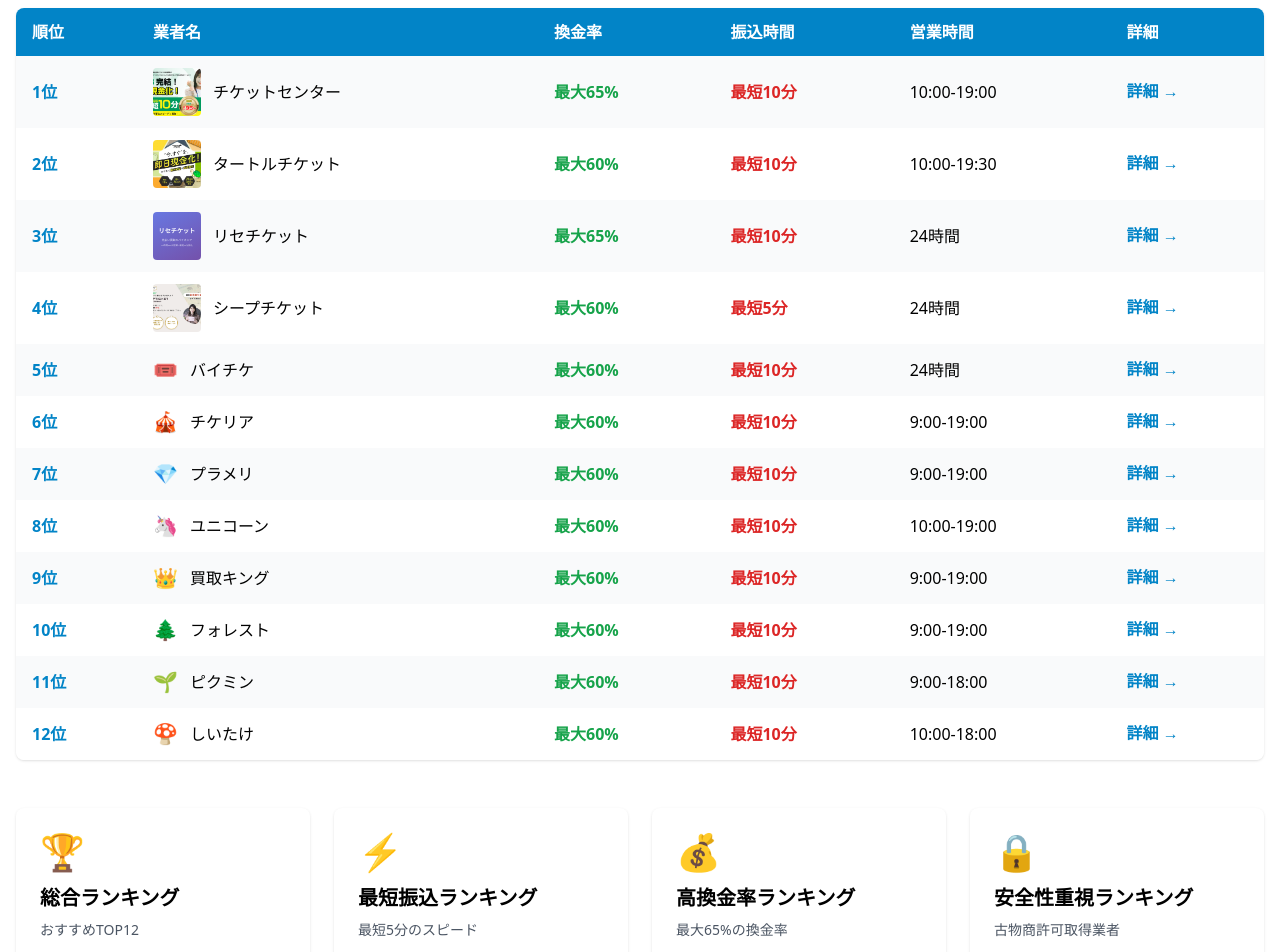
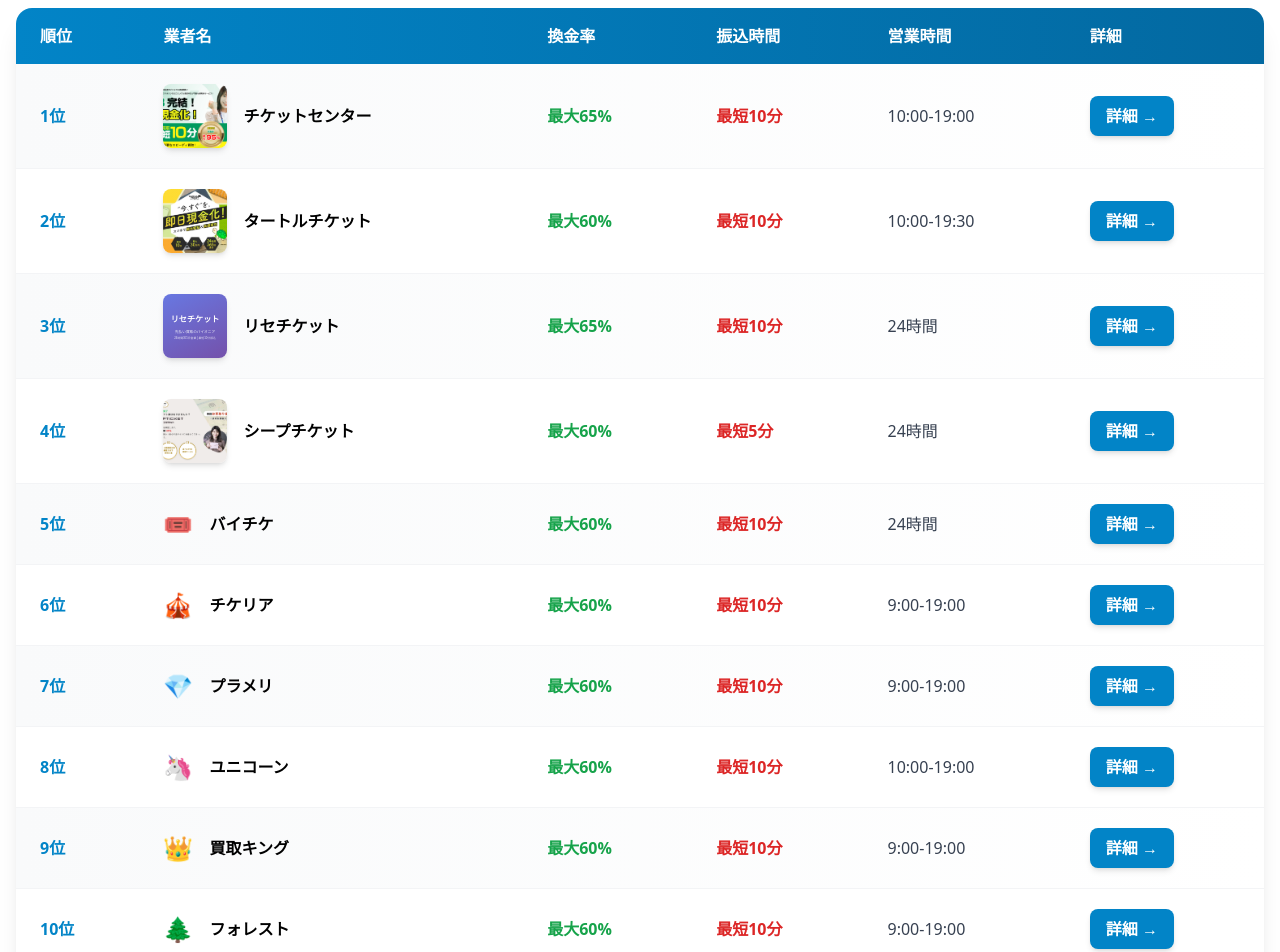
Before and after one commit to webmaster0818/smartcash, a Next.js app: page / in a window 1280 px wide. Shown: the part 520-1472 px from the top of the page. Built offline with nearby package versions, Linux system fonts and the light colour scheme.

Commit message:
Phase 9完了：カード型デザイン強化（グラデーション・余白・ホバーアニメーション）

```diff
--- a/app/page.tsx
+++ b/app/page.tsx
@@ -37,37 +37,37 @@
         <h2 className="text-xl md:text-2xl lg:text-3xl font-bold mb-6 md:mb-8 text-center">先払い買取業者12社 比較一覧</h2>
 
         {/* PC版：テーブル表示 */}
-        <div className="hidden md:block overflow-x-auto bg-white rounded-lg shadow">
+        <div className="hidden md:block overflow-x-auto bg-white rounded-2xl shadow-xl">
           <table className="w-full">
-            <thead className="bg-primary-600 text-white">
+            <thead className="bg-gradient-to-r from-primary-600 to-primary-700 text-white">
               <tr>
-                <th className="px-4 py-3 text-left text-sm lg:text-base">順位</th>
-                <th className="px-4 py-3 text-left text-sm lg:text-base">業者名</th>
-                <th className="px-4 py-3 text-left text-sm lg:text-base">換金率</th>
-                <th className="px-4 py-3 text-left text-sm lg:text-base">振込時間</th>
-                <th className="px-4 py-3 text-left text-sm lg:text-base">営業時間</th>
-                <th className="px-4 py-3 text-left text-sm lg:text-base">詳細</th>
+                <th className="px-6 py-4 text-left text-sm lg:text-base font-bold">順位</th>
+                <th className="px-6 py-4 text-left text-sm lg:text-base font-bold">業者名</th>
+                <th className="px-6 py-4 text-left text-sm lg:text-base font-bold">換金率</th>
+                <th className="px-6 py-4 text-left text-sm lg:text-base font-bold">振込時間</th>
+                <th className="px-6 py-4 text-left text-sm lg:text-base font-bold">営業時間</th>
+                <th className="px-6 py-4 text-left text-sm lg:text-base font-bold">詳細</th>
               </tr>
             </thead>
             <tbody>
               {vendors.map((vendor, index) => (
-                <tr key={vendor.rank} className={index % 2 === 0 ? 'bg-gray-50' : 'bg-white'}>
-                  <td className="px-4 py-3 font-bold text-primary-600 text-sm lg:text-base">{vendor.rank}位</td>
-                  <td className="px-4 py-3 text-sm lg:text-base">
-                    <div className="flex items-center gap-3">
+                <tr key={vendor.rank} className={`${index % 2 === 0 ? 'bg-gradient-to-r from-gray-50 to-white' : 'bg-white'} hover:bg-primary-50 transition-colors duration-200 border-b border-gray-100`}>
+                  <td className="px-6 py-5 font-bold text-primary-600 text-sm lg:text-base">{vendor.rank}位</td>
+                  <td className="px-6 py-5 text-sm lg:text-base">
+                    <div className="flex items-center gap-4">
                       {vendor.image ? (
-                        <img src={vendor.image} alt={vendor.name} className="w-12 h-12 object-cover rounded" />
+                        <img src={vendor.image} alt={vendor.name} className="w-16 h-16 object-cover rounded-lg shadow-md" />
                       ) : (
-                        <span className="text-xl">{vendor.emoji}</span>
+                        <span className="text-2xl">{vendor.emoji}</span>
                       )}
-                      <span>{vendor.name}</span>
+                      <span className="font-semibold">{vendor.name}</span>
                     </div>
                   </td>
-                  <td className="px-4 py-3 font-bold text-green-600 text-sm lg:text-base">{vendor.rate}</td>
-                  <td className="px-4 py-3 font-bold text-red-600 text-sm lg:text-base">{vendor.speed}</td>
-                  <td className="px-4 py-3 text-sm lg:text-base">{vendor.hours}</td>
-                  <td className="px-4 py-3">
-                    <a href={vendor.link} className="text-primary-600 hover:text-primary-800 font-bold text-sm lg:text-base">
+                  <td className="px-6 py-5 font-bold text-green-600 text-sm lg:text-base">{vendor.rate}</td>
+                  <td className="px-6 py-5 font-bold text-red-600 text-sm lg:text-base">{vendor.speed}</td>
+                  <td className="px-6 py-5 text-sm lg:text-base text-gray-700">{vendor.hours}</td>
+                  <td className="px-6 py-5">
+                    <a href={vendor.link} className="inline-block bg-primary-600 text-white px-4 py-2 rounded-lg hover:bg-primary-700 transition-all duration-200 font-bold text-sm lg:text-base shadow-md hover:shadow-lg">
                       詳細 →
                     </a>
                   </td>
@@ -78,36 +78,36 @@
         </div>
 
         {/* スマホ版：カード表示 */}
-        <div className="md:hidden space-y-4">
+        <div className="md:hidden space-y-6">
           {vendors.map((vendor) => (
-            <div key={vendor.rank} className="bg-white p-4 rounded-lg shadow">
+            <div key={vendor.rank} className="bg-gradient-to-br from-white to-gray-50 p-6 rounded-2xl shadow-lg hover:shadow-2xl transition-all duration-300 border border-gray-100">
               {vendor.image && (
-                <div className="mb-3 rounded-lg overflow-hidden">
+                <div className="mb-4 rounded-xl overflow-hidden shadow-md">
                   <img src={vendor.image} alt={vendor.name} className="w-full h-auto" />
                 </div>
               )}
-              <div className="flex items-center gap-3 mb-3">
-                <div className="text-2xl">{vendor.emoji}</div>
+              <div className="flex items-center gap-4 mb-4">
+                <div className="text-4xl">{vendor.emoji}</div>
                 <div className="flex-1">
-                  <div className="text-sm text-primary-600 font-bold">{vendor.rank}位</div>
-                  <div className="font-bold text-base">{vendor.name}</div>
+                  <div className="text-base text-primary-600 font-bold mb-1">{vendor.rank}位</div>
+                  <div className="font-bold text-lg">{vendor.name}</div>
                 </div>
               </div>
-              <div className="grid grid-cols-2 gap-2 mb-3 text-sm">
-                <div>
+              <div className="grid grid-cols-2 gap-3 mb-4">
+                <div className="bg-white p-3 rounded-lg shadow-sm">
                   <div className="text-gray-600 text-xs mb-1">換金率</div>
-                  <div className="font-bold text-green-600">{vendor.rate}</div>
+                  <div className="font-bold text-green-600 text-base">{vendor.rate}</div>
                 </div>
-                <div>
+                <div className="bg-white p-3 rounded-lg shadow-sm">
                   <div className="text-gray-600 text-xs mb-1">振込時間</div>
-                  <div className="font-bold text-red-600">{vendor.speed}</div>
+                  <div className="font-bold text-red-600 text-base">{vendor.speed}</div>
                 </div>
-                <div className="col-span-2">
+                <div className="col-span-2 bg-white p-3 rounded-lg shadow-sm">
                   <div className="text-gray-600 text-xs mb-1">営業時間</div>
-                  <div className="font-bold">{vendor.hours}</div>
+                  <div className="font-bold text-base">{vendor.hours}</div>
                 </div>
               </div>
-              <a href={vendor.link} className="block bg-primary-600 text-white text-center py-2 rounded hover:bg-primary-700 transition text-sm font-bold">
+              <a href={vendor.link} className="block bg-gradient-to-r from-primary-600 to-primary-700 text-white text-center py-3 rounded-lg hover:from-primary-700 hover:to-primary-800 transition-all duration-300 text-base font-bold shadow-md">
                 詳細を見る →
               </a>
             </div>
@@ -116,26 +116,26 @@
       </section>
 
       {/* ランキング */}
-      <section className="grid grid-cols-1 md:grid-cols-2 lg:grid-cols-4 gap-4 md:gap-6">
-        <a href="/ranking/overall" className="block bg-white p-4 md:p-6 rounded-lg shadow hover:shadow-lg transition min-h-[120px]">
-          <div className="text-3xl md:text-4xl mb-2 md:mb-3">🏆</div>
-          <h3 className="text-base md:text-lg lg:text-xl font-bold mb-2">総合ランキング</h3>
-          <p className="text-gray-600 text-xs md:text-sm">おすすめTOP12</p>
+      <section className="grid grid-cols-1 md:grid-cols-2 lg:grid-cols-4 gap-6 md:gap-8">
+        <a href="/ranking/overall" className="block bg-gradient-to-br from-yellow-50 to-white p-6 md:p-8 rounded-2xl shadow-lg hover:shadow-2xl transition-all duration-300 min-h-[160px] border border-yellow-100 hover:border-yellow-300 transform hover:-translate-y-1">
+          <div className="text-4xl md:text-5xl mb-3 md:mb-4">🏆</div>
+          <h3 className="text-lg md:text-xl lg:text-2xl font-bold mb-2">総合ランキング</h3>
+          <p className="text-gray-700 text-sm md:text-base">おすすめTOP12</p>
         </a>
-        <a href="/ranking/speed" className="block bg-white p-4 md:p-6 rounded-lg shadow hover:shadow-lg transition min-h-[120px]">
-          <div className="text-3xl md:text-4xl mb-2 md:mb-3">⚡</div>
-          <h3 className="text-base md:text-lg lg:text-xl font-bold mb-2">最短振込ランキング</h3>
-          <p className="text-gray-600 text-xs md:text-sm">最短5分のスピード</p>
+        <a href="/ranking/speed" className="block bg-gradient-to-br from-blue-50 to-white p-6 md:p-8 rounded-2xl shadow-lg hover:shadow-2xl transition-all duration-300 min-h-[160px] border border-blue-100 hover:border-blue-300 transform hover:-translate-y-1">
+          <div className="text-4xl md:text-5xl mb-3 md:mb-4">⚡</div>
+          <h3 className="text-lg md:text-xl lg:text-2xl font-bold mb-2">最短振込ランキング</h3>
+          <p className="text-gray-700 text-sm md:text-base">最短5分のスピード</p>
         </a>
-        <a href="/ranking/rate" className="block bg-white p-4 md:p-6 rounded-lg shadow hover:shadow-lg transition min-h-[120px]">
-          <div className="text-3xl md:text-4xl mb-2 md:mb-3">💰</div>
-          <h3 className="text-base md:text-lg lg:text-xl font-bold mb-2">高換金率ランキング</h3>
-          <p className="text-gray-600 text-xs md:text-sm">最大65%の換金率</p>
+        <a href="/ranking/rate" className="block bg-gradient-to-br from-green-50 to-white p-6 md:p-8 rounded-2xl shadow-lg hover:shadow-2xl transition-all duration-300 min-h-[160px] border border-green-100 hover:border-green-300 transform hover:-translate-y-1">
+          <div className="text-4xl md:text-5xl mb-3 md:mb-4">💰</div>
+          <h3 className="text-lg md:text-xl lg:text-2xl font-bold mb-2">高換金率ランキング</h3>
+          <p className="text-gray-700 text-sm md:text-base">最大65%の換金率</p>
         </a>
-        <a href="/ranking/safety" className="block bg-white p-4 md:p-6 rounded-lg shadow hover:shadow-lg transition min-h-[120px]">
-          <div className="text-3xl md:text-4xl mb-2 md:mb-3">🔒</div>
-          <h3 className="text-base md:text-lg lg:text-xl font-bold mb-2">安全性重視ランキング</h3>
-          <p className="text-gray-600 text-xs md:text-sm">古物商許可取得業者</p>
+        <a href="/ranking/safety" className="block bg-gradient-to-br from-purple-50 to-white p-6 md:p-8 rounded-2xl shadow-lg hover:shadow-2xl transition-all duration-300 min-h-[160px] border border-purple-100 hover:border-purple-300 transform hover:-translate-y-1">
+          <div className="text-4xl md:text-5xl mb-3 md:mb-4">🔒</div>
+          <h3 className="text-lg md:text-xl lg:text-2xl font-bold mb-2">安全性重視ランキング</h3>
+          <p className="text-gray-700 text-sm md:text-base">古物商許可取得業者</p>
         </a>
       </section>
 
```
